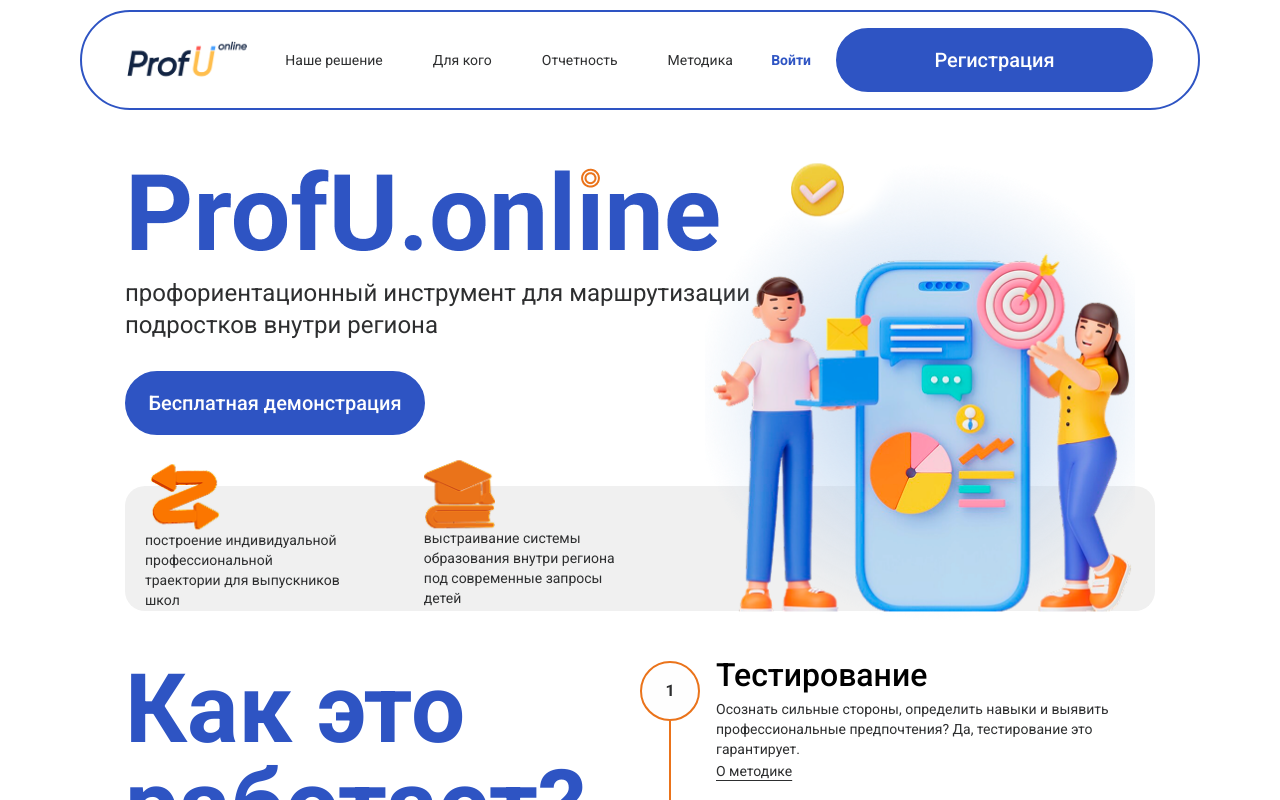
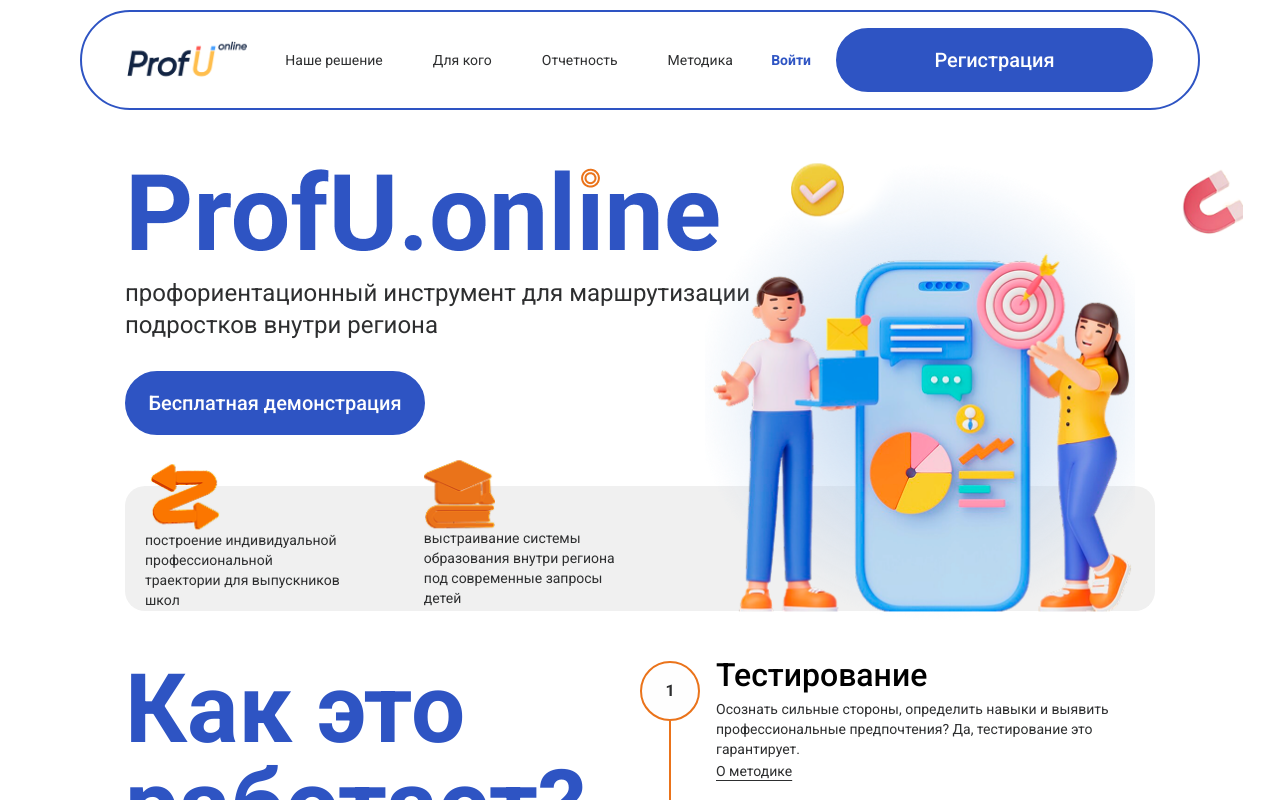
Before and after one commit to RVKPYATI/profika, a Next.js app: page / in a window 1280 px wide. Shown: the top 800 px of the page. Built offline with nearby package versions, Linux system fonts and the light colour scheme.

Commit message:
correcting 12/02/2025 18-15

```diff
--- a/src/app/components/Direction.tsx
+++ b/src/app/components/Direction.tsx
@@ -31,7 +31,7 @@
 
       <div className="flex  flex-col md:flex-row justify-between gap-[30px] xl:gap-[100px] mt-12">
         <div className="flex flex-col xl:gap-[15px]">
-          <p>
+          <p className="max-w-[527px] xl:text-lg">
             Для региона будет доступна подробная информация о своих учащихся и
             их планах на дальнейшее обучение и карьеру.
           </p>
@@ -58,7 +58,7 @@
             </Button>
           </div>
         </div>
-        <div className="w-full translate-x-[10px] sm:translate-x-[20px] md:translate-x-[25px] lg:translate-x-[30px] xl:translate-x-[40px]">
+        <div className=" translate-x-[10px] sm:translate-x-[20px] md:translate-x-[25px] lg:translate-x-[30px] xl:translate-x-[40px]">
           <Image
             src="/assets/direction.png"
             width={622}
--- a/src/app/components/Hero.tsx
+++ b/src/app/components/Hero.tsx
@@ -61,14 +61,15 @@
               выпускников школ
             </p>
           </div>
-          <div className="max-w-[1/2] xl:max-w-[253px]">
+          <div className="max-w-[1/2] xl:max-w-[253px] ">
             <Image
               src={"/assets/books.png"}
               width={74}
               height={71}
               alt=""
-              className="w-[41px] md:w-[67px] xl:w-[71px]"
+              className="w-[41px] md:w-[67px] xl:w-[71px] "
             />
+
             <p className="text-[8px] md:text-xs xl:text-sm text-gray-colored max-[1/2] xl:max-w-[253px]">
               выстраивание системы образования внутри региона под современные
               запросы детей
@@ -94,7 +95,7 @@
               width={63}
               height={74}
               alt=""
-              className="absolute top-0 right-[-25%] md:hidden"
+              className="absolute top-0 right-[-25%] hidden xl:block"
             />
           </div>
         </div>
```
